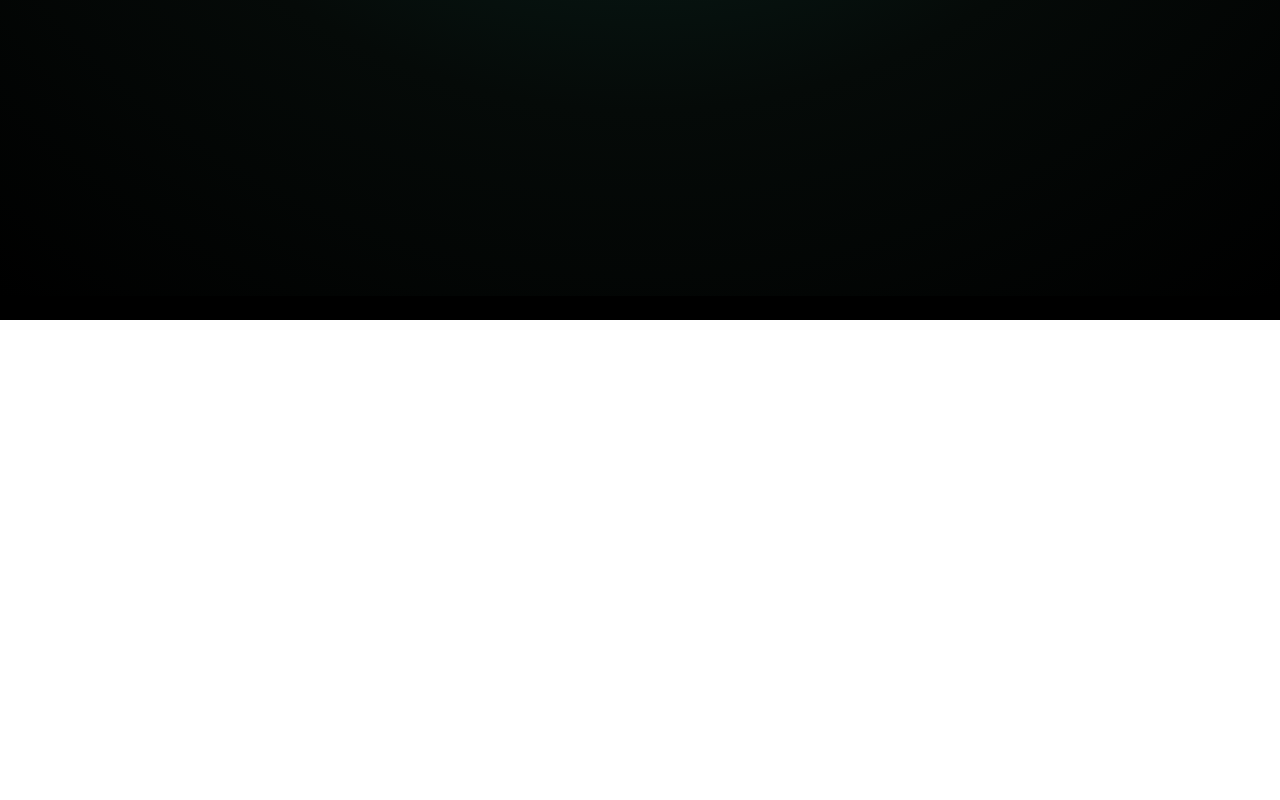
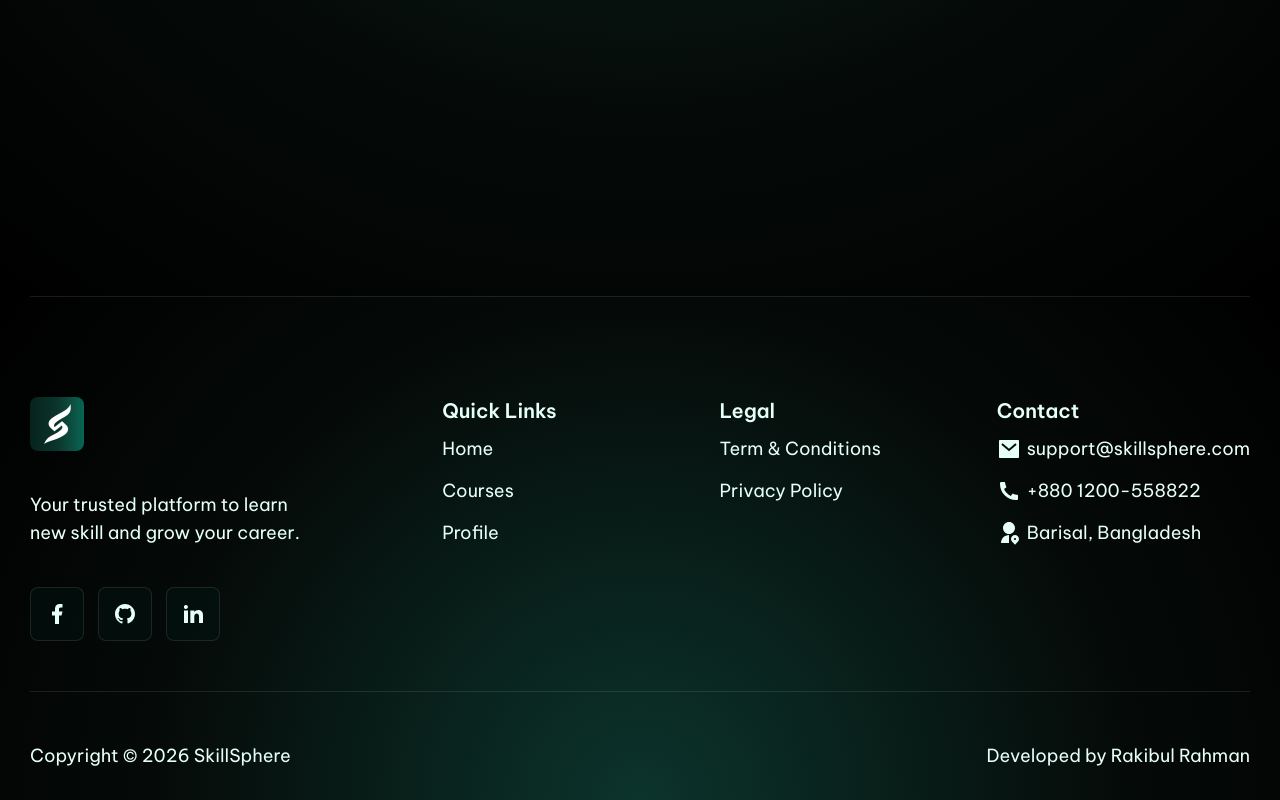
Before and after one commit to quantumrahman/skillsphere-platform, a Next.js app: page / in a window 1280 px wide. Shown: the part 504-1304 px from the top of the page. Before the commit the page ends 824 px from the top, so only its background shows below. Built offline with nearby package versions, Linux system fonts and the light colour scheme.

Commit message:
feat: footer design done with responsvie

```diff
--- a/src/components/shared/Footer/Footer.jsx
+++ b/src/components/shared/Footer/Footer.jsx
@@ -1,8 +1,131 @@
+import {
+    RiFacebookFill,
+    RiGithubFill,
+    RiLinkedinFill,
+    RiMailFill,
+    RiPhoneFill,
+    RiUserLocationFill
+} from "react-icons/ri";
+import {
+    socialLinks,
+    quickLinks,
+    legalLinks,
+    contactLinks
+} from "@/constants/links";
+
+import Link from "next/link";
+import Container from "@/components/ui/Container/Container";
+import Logo from "@/components/ui/Logo/Logo";
+
 const Footer = () => {
 
     return (
-        <div>
-            <h1>Footer</h1>
+        <div className="w-full bg-[radial-gradient(circle_at_bottom,#0C342C_0%,#050A08_60%,#000000_100%)]">
+            <Container>
+                <footer className="w-full border-t border-white/10 pt-[50px] md:pt-[60px] lg:pt-[100px] transition-all duration-300 ease-linear">
+                    <div className="w-auto flex justify-between flex-col gap-6 xl:flex-row">
+                        <div className="space-y-[30px] lg:space-y-10">
+                            <Logo />
+                            <div className="w-full space-y-[30px] lg:space-y-10">
+                                <p className="text-[15px] font-normal text-[#E6FFF9] md:text-base lg:text-lg transition-all duration-300 ease-linear">Your trusted platform to learn <br /> new skill and grow your career.</p>
+                                <div className="flex items-center gap-[14px]">
+                                    {socialLinks.map((link) => (
+                                        <Link
+                                            key={link?.id}
+                                            href={'/'}
+                                            className="block p-3 lg:p-[14px] bg-[#021412]/50 rounded-md lg:rounded-lg border border-white/10 transition-all duration-300 ease-linear hover:-translate-y-1.5 hover:bg-gradient-to-t hover:from-[#076653]/10 hover:to-transparent"
+                                        >
+                                            {link?.icon === "facebook" && (
+                                                <RiFacebookFill
+                                                    color="#E6FFF9"
+                                                    className="text-xl lg:text-2xl transition-all duration-300 ease-linear"
+                                                />
+                                            )}
+                                            {link?.icon === "github" && (
+                                                <RiGithubFill
+                                                    color="#E6FFF9"
+                                                    className="text-xl lg:text-2xl transition-all duration-300 ease-linear"
+                                                />
+                                            )}
+                                            {link?.icon === "linkedin" && (
+                                                <RiLinkedinFill
+                                                    color="#E6FFF9"
+                                                    className="text-xl lg:text-2xl transition-all duration-300 ease-linear"
+                                                />
+                                            )}
+                                        </Link>
+                                    ))}
+                                </div>
+                            </div>
+                        </div>
+                        <div className="w-auto grid grid-cols-1 gap-6 sm:grid-cols-3">
+                            <div className="w-full">
+                                <h4 className="text-lg font-semibold text-[#E6FFF9] md:text-xl">Quick Links</h4>
+                                <div className="flex flex-col gap-1 md:gap-2 mt-[10px] lg:gap-[14px]">
+                                    {quickLinks.map((link) => (
+                                        <Link
+                                            key={link?.id}
+                                            href={'/'}
+                                            className="w-fit text-sm font-normal text-[#E6FFF9] transition-all duration-300 ease-linear md:text-base lg:text-lg hover:text-[#0FAE96]"
+                                        >
+                                            {link?.name}
+                                        </Link>
+                                    ))}
+                                </div>
+                            </div>
+                            <div className="w-full">
+                                <h4 className="text-lg font-semibold text-[#E6FFF9] md:text-xl">Legal</h4>
+                                <div className="flex flex-col gap-1 md:gap-2 mt-[10px] lg:gap-[14px]">
+                                    {legalLinks.map((link) => (
+                                        <Link
+                                            key={link?.id}
+                                            href={'/'}
+                                            className="w-fit text-sm font-normal text-[#E6FFF9] transition-all duration-300 ease-linear md:text-base lg:text-lg hover:text-[#0FAE96]"
+                                        >
+                                            {link?.name}
+                                        </Link>
+                                    ))}
+                                </div>
+                            </div>
+                            <div className="w-full">
+                                <h4 className="text-lg font-semibold text-[#E6FFF9] md:text-xl">Contact</h4>
+                                <div className="flex flex-col gap-1 md:gap-2 mt-[10px] lg:gap-[14px]">
+                                    {contactLinks.map((link) => (
+                                        <Link
+                                            key={link?.id}
+                                            href={'/'}
+                                            className="w-fit text-sm font-normal text-[#E6FFF9] transition-all duration-300 ease-linear md:text-base lg:text-lg hover:text-[#0FAE96] flex items-center gap-1 md:gap-[6px]"
+                                        >
+                                            {link?.icon === "mail" && (
+                                                <>
+                                                    <RiMailFill className="text-xl md:text-2xl transition-all duration-300 ease-linear" />
+                                                    {link?.email}
+                                                </>
+                                            )}
+                                            {link?.icon === "phone" && (
+                                                <>
+                                                    <RiPhoneFill className="text-xl md:text-2xl transition-all duration-300 ease-linear" />
+                                                    {link?.phone}
+                                                </>
+                                            )}
+                                            {link?.icon === "location" && (
+                                                <>
+                                                    <RiUserLocationFill className="text-xl md:text-2xl transition-all duration-300 ease-linear" />
+                                                    {link?.location}
+                                                </>
+                                            )}
+                                        </Link>
+                                    ))}
+                                </div>
+                            </div>
+                        </div>
+                    </div>
+                    <div className="w-full mt-5 md:mt-[30px] lg:mt-[50px] pt-[20px] pb-6 md:pt-[30px] md:pb-5 lg:pt-[50px] lg:pb-[30px] border-t border-white/10 flex items-center flex-col sm:flex-row justify-between">
+                        <p className="text-sm font-normal text-[#E6FFF9] lg:text-lg">Copyright &copy; {new Date().getFullYear()} SkillSphere</p>
+                        <p className="text-sm font-normal text-[#E6FFF9] lg:text-lg">Developed by Rakibul Rahman</p>
+                    </div>
+                </footer>
+            </Container>
         </div>
     );
 };
```
